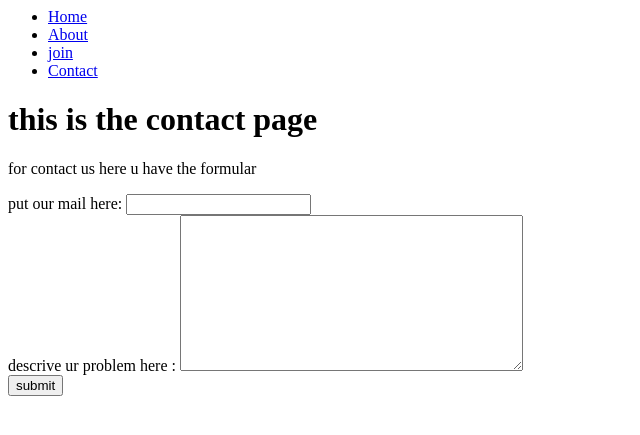
After one commit to DavidRetmer/BS-FSE-2025-Team-20, a Django app: page /contact/ in a window 1280 px wide. The commit adds this page. Shown: the top 435 px of the page, without its empty margins (0-640 px from the left). Run offline with Django 5.2, Linux system fonts and the light colour scheme.

Commit message:
base of our page

```diff
--- /dev/null
+++ b/main_app/forms.py
@@ -0,0 +1,9 @@
+from django import forms
+
+class SendMailForm(forms.Form):
+    title = forms.CharField(label="put our mail here",max_length=200)
+
+
+class TaskForm(forms.Form):
+    title = forms.CharField(label="put our mail here",max_length=200)
+    description = forms.CharField(label="descrive ur problem here :" ,widget=forms.Textarea)
--- a/main_app/models.py
+++ b/main_app/models.py
@@ -3,7 +3,7 @@ from django.db import models
 class Project(models.Model):
     name = models.CharField(max_length=200)
 
-# Create your models here.
+# haci se crea tablas de sql  .
 class Task(models.Model):
     title = models.CharField(max_length=200)
     description = models.TextField()
--- /dev/null
+++ b/main_app/templates/base.html
@@ -0,0 +1,22 @@
+<nav>
+    <ul>
+        <li>
+            <a href="/">Home</a>
+        </li>
+        <li>
+            <a href="/about">About</a>
+        </li>
+        <li>
+            <a href="/join">join</a>
+        </li>
+        <li>
+            <a href="/contact">Contact</a>
+        </li>
+
+    </ul>
+</nav>
+
+{% block content %}
+
+
+{% endblock %}
--- a/main_app/templates/contact.html
+++ b/main_app/templates/contact.html
@@ -0,0 +1,12 @@
+{% extends 'base.html' %}
+
+{% block content %}
+<h1> this is the contact page</h1>
+<p> for contact us here u have the formular</p>
+<form action="">
+    {{form}}
+    <button>
+        submit
+    </button>
+</form>
+{% endblock %}
--- a/main_app/urls.py
+++ b/main_app/urls.py
@@ -4,4 +4,7 @@ from . import views
 
 urlpatterns = [
      path('',views.index),
+     path('about/',views.about),
+     path('join/',views.join),
+    path('contact/',views.contact),
     ]
--- a/main_app/views.py
+++ b/main_app/views.py
@@ -3,5 +3,18 @@ from django.http import HttpResponse
 
 from django.shortcuts import render
 
+from .forms import SendMailForm
+
+from .forms import TaskForm
+
 def index(request):
     return render(request,'index.html')
+
+def about(request):
+    return render(request,'about.html')
+
+def join(request):
+    return render(request,'join.html', {'form': SendMailForm()})
+
+def contact(request):
+    return render(request,'contact.html',{'form': TaskForm()})
```
Also changed, not shown: main_app/templates/about.html (+14 -0 lines), main_app/templates/index.html (+4 -16 lines), main_app/templates/join.html (+10 -0 lines), main_app/templates/go to the slack.html (deleted), 1 other file.
